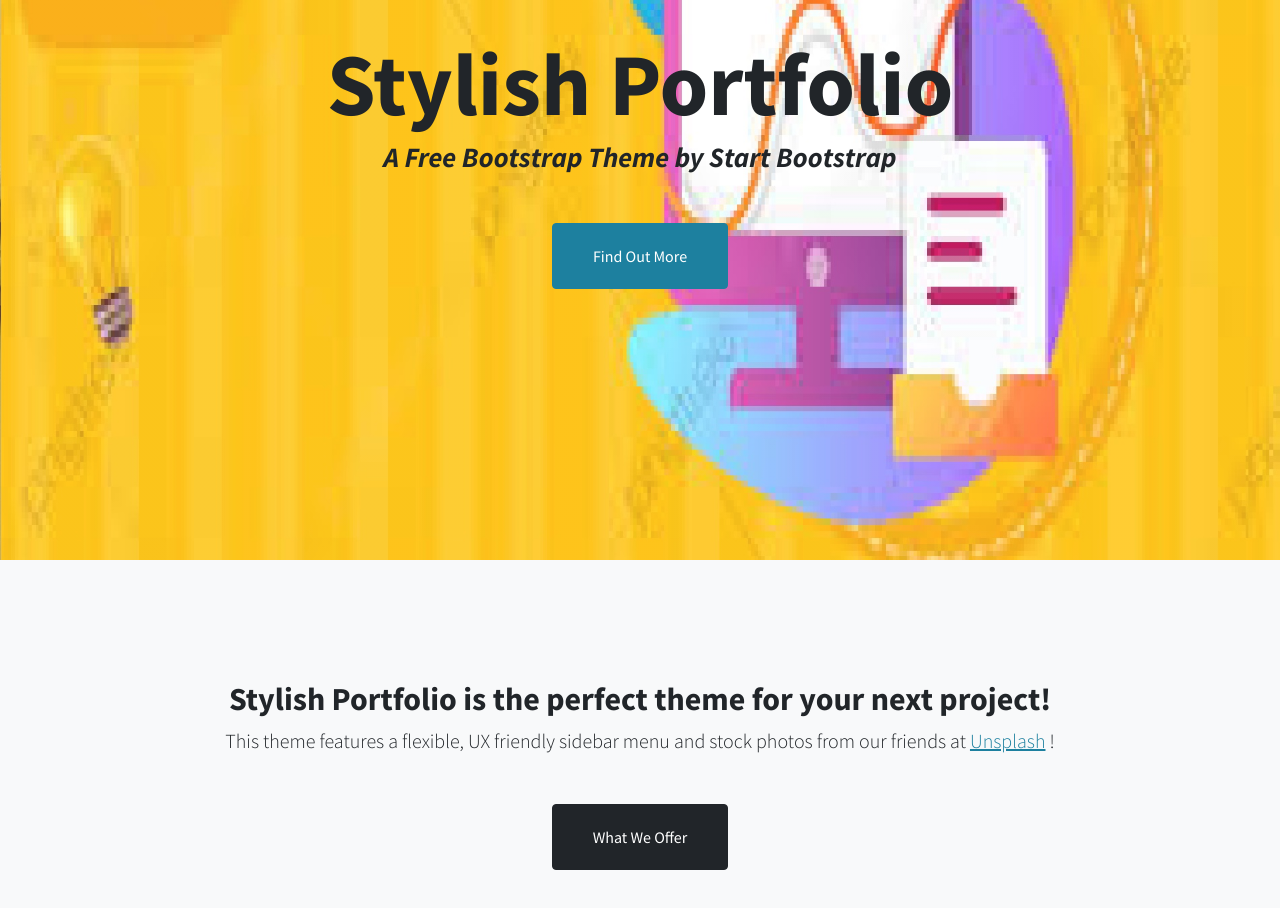
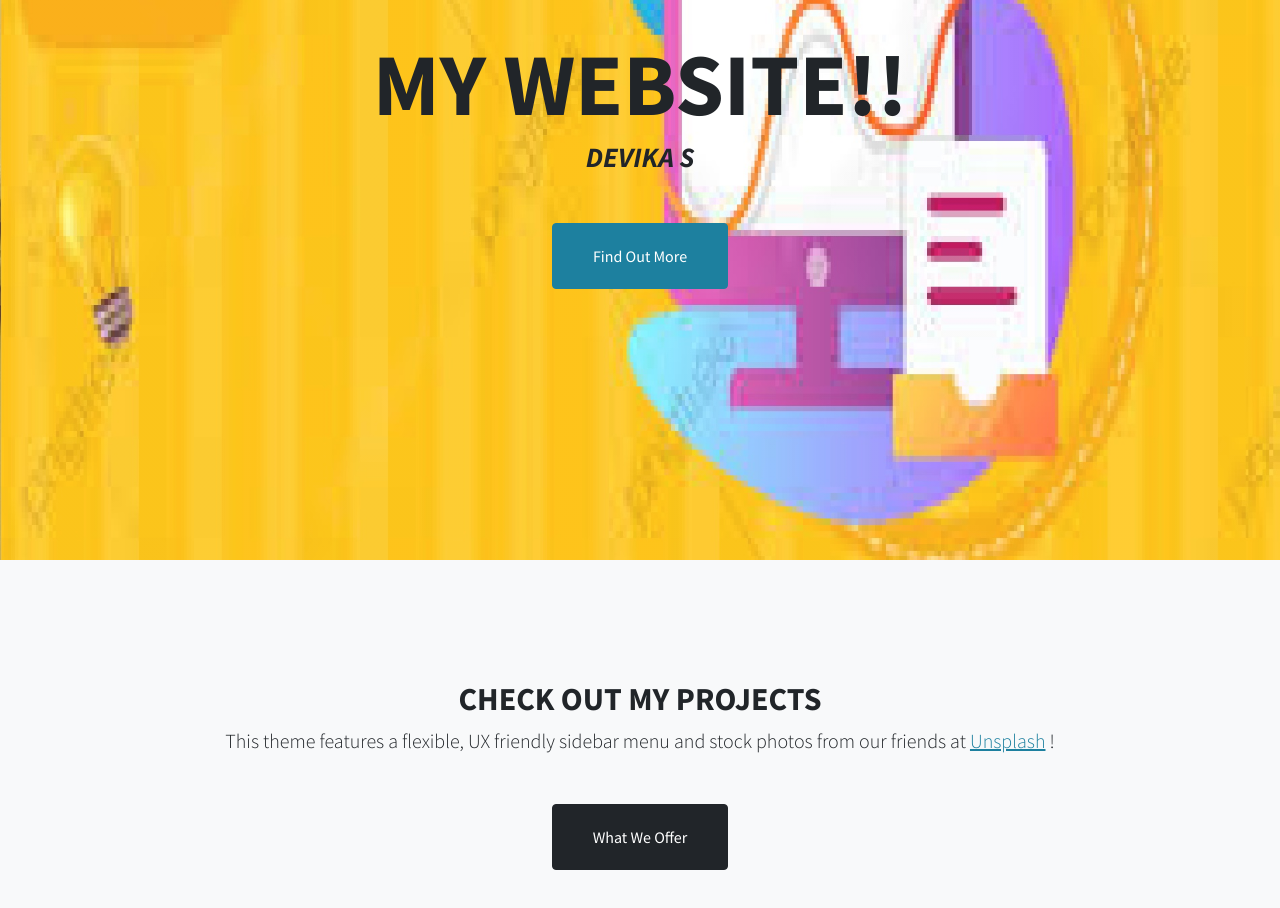
Before and after one commit to devikasanjai/devikasanjai.github.io, a plain HTML site: page index.html in a window 1280 px wide. Shown: the part 240-1148 px from the top of the page. Drawn offline with nearby package versions, Linux system fonts and the light colour scheme.

Commit message:
FIRST COMMIT

```diff
--- a/index.html
+++ b/index.html
@@ -33,8 +33,8 @@
         <!-- Header-->
         <header class="masthead d-flex align-items-center">
             <div class="container px-4 px-lg-5 text-center">
-                <h1 class="mb-1">Stylish Portfolio</h1>
-                <h3 class="mb-5"><em>A Free Bootstrap Theme by Start Bootstrap</em></h3>
+                <h1 class="mb-1">MY WEBSITE!!</h1>
+                <h3 class="mb-5"><em>DEVIKA S</em></h3>
                 <a class="btn btn-primary btn-xl" href="#about">Find Out More</a>
             </div>
         </header>
@@ -43,7 +43,7 @@
             <div class="container px-4 px-lg-5 text-center">
                 <div class="row gx-4 gx-lg-5 justify-content-center">
                     <div class="col-lg-10">
-                        <h2>Stylish Portfolio is the perfect theme for your next project!</h2>
+                        <h2>CHECK OUT MY PROJECTS</h2>
                         <p class="lead mb-5">
                             This theme features a flexible, UX friendly sidebar menu and stock photos from our friends at
                             <a href="https://unsplash.com/">Unsplash</a>
```
